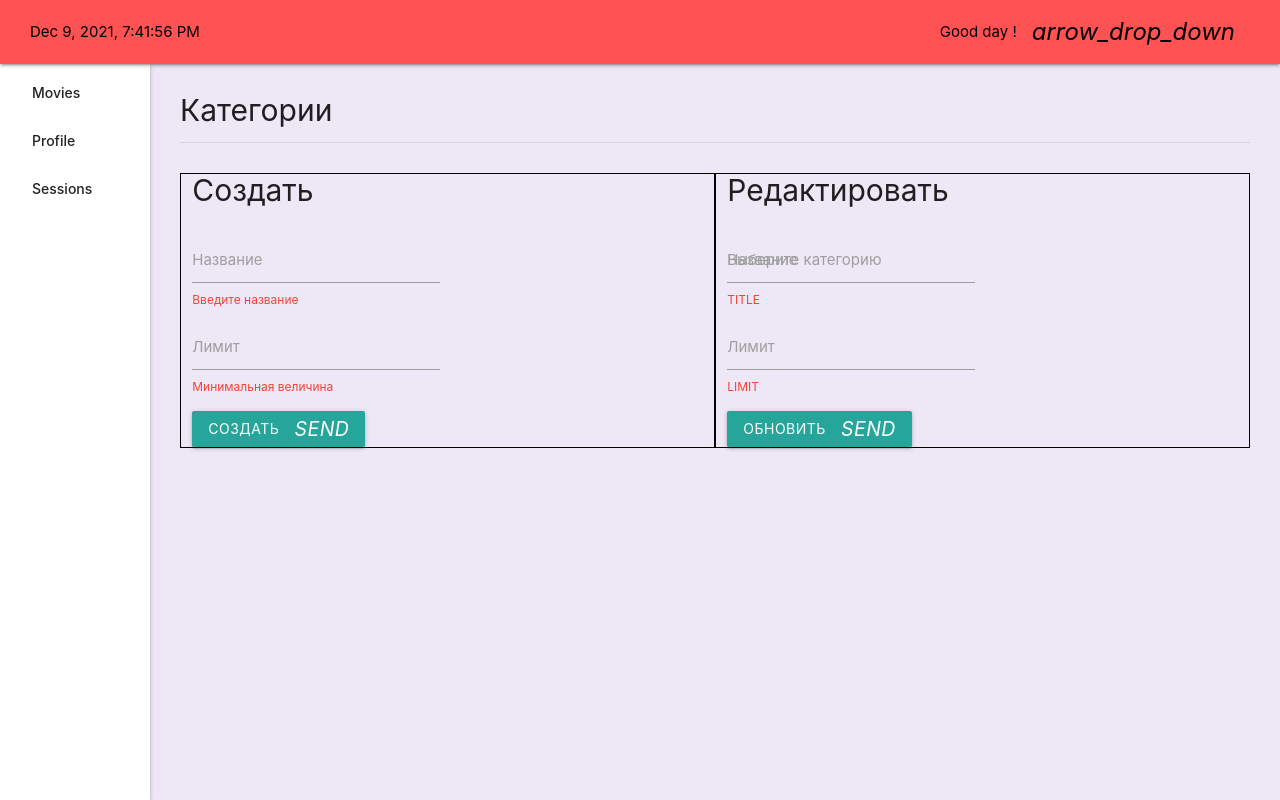
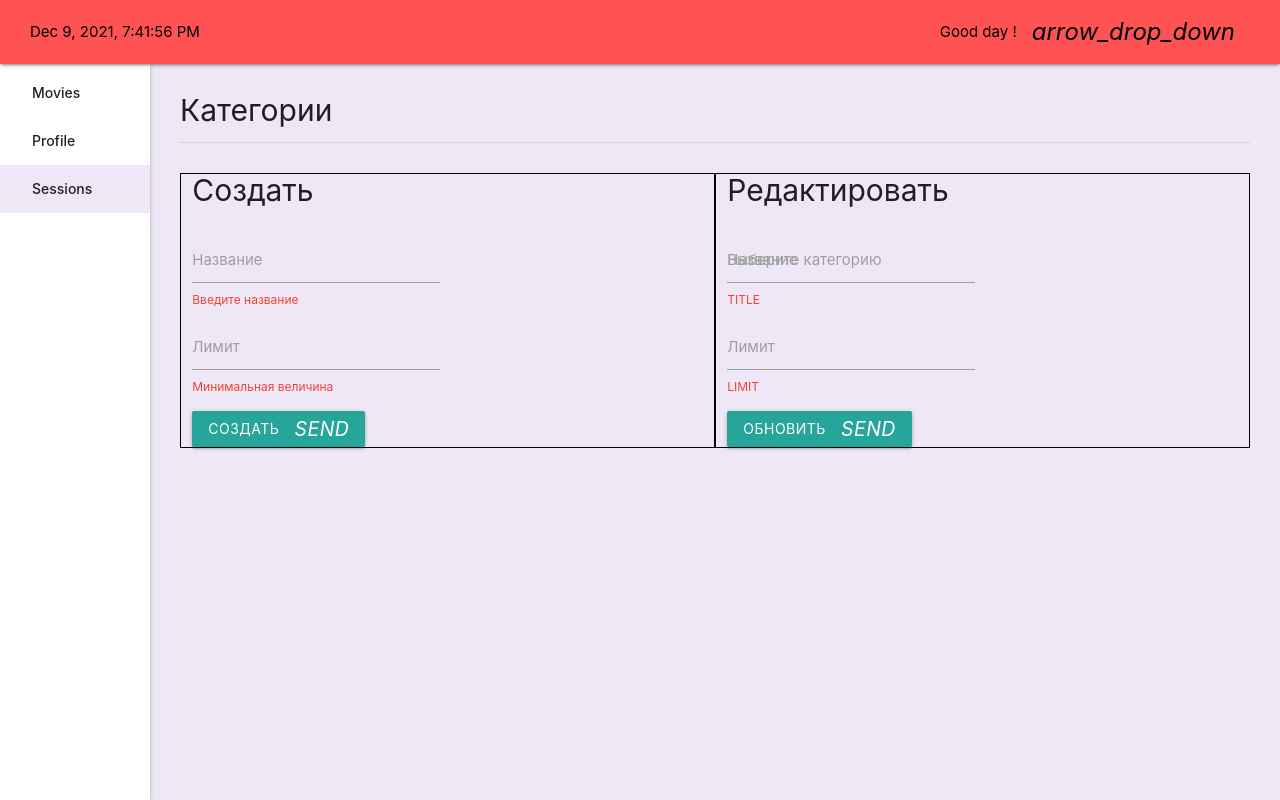
Before and after one commit to 29907ilya/MTProject, a Vue app: page /sessions in a window 1280 px wide. Built offline with nearby package versions, Linux system fonts and the light colour scheme; no server answers; the database is empty; the HTML template or start-up script is replaced by a standard one.

Commit message:
modified router

```diff
--- a/src/assets/index.css
+++ b/src/assets/index.css
@@ -87,10 +87,10 @@
   padding-bottom: 1rem;
   border-bottom: solid 1px rgba(51, 51, 51, 0.12);
 }
-.page-title a {
+/* .page-title a {
   color: #000;
   opacity: 0.8;
-}
+} */
 .page-subtitle h4,
 .page-title h3,
 .page-title h4 {
@@ -115,20 +115,7 @@
   justify-content: center;
   padding-top: 2rem;
 }
-.currency-line {
-  -webkit-align-items: center;
-  -ms-flex-align: center;
-  align-items: center;
-  border-bottom: 2px solid #fff;
-  padding-bottom: 1rem;
-  padding-top: 1.5rem;
-}
-.currency-line span {
-  font-size: 1.5rem;
-}
-.bill-card {
-  height: 310px;
-}
+
 .pointer {
   cursor: pointer;
 }
@@ -166,3 +153,15 @@
   border: #000 solid 1px;
   width: auto;
 }
+
+.movie-container {
+  border: black solid 1px;
+  width: 18%;
+  margin: 10px;
+}
+
+li.router-link-active,
+li.router-link-exact-active {
+  background-color: #eee8f6;
+  cursor: pointer;
+}
--- a/src/components/app/Sidebar.vue
+++ b/src/components/app/Sidebar.vue
@@ -1,26 +1,23 @@
 <template>
-
-  <ul class="sidenav app-sidenav   open" >
-      <router-link to="/">
-      <li>
-        <a href="#" class="waves-effect waves-red pointer">Movies</a>
+  <ul class="sidenav app-sidenav open">
+    <router-link to="/" v-slot="{ isActive, isExactActive }">
+      <li :class="[isActive && 'router-link-active', isExactActive && 'router-link-exact-active']">
+        <a href="#" class="waves-effect waves-red pointer" >Movies</a>
       </li>
-      </router-link>
-      <router-link to="/profile">
-      <li>
+    </router-link>
+    <router-link to="/profile" v-slot="{ isActive, isExactActive }">
+      <li :class="[isActive && 'router-link-active', isExactActive && 'router-link-exact-active']">
         <a href="#" class="waves-effect waves-red pointer">Profile</a>
       </li>
-      </router-link>
-      <router-link to="/sessions">
-      <li>
+    </router-link>
+    <router-link to="/sessions" v-slot="{ isActive, isExactActive }">
+      <li :class="[isActive && 'router-link-active', isExactActive && 'router-link-exact-active']">
         <a href="#" class="waves-effect waves-red pointer">Sessions</a>
       </li>
-      </router-link>
-    </ul>
+    </router-link>
+  </ul>
 </template>
 
 <script>
-export default {
-
-}
+export default {}
 </script>
--- a/src/router/index.js
+++ b/src/router/index.js
@@ -35,6 +35,8 @@ const routes = [
 const router = createRouter({
   history: createWebHistory(process.env.BASE_URL),
   routes
+  // linkActiveClass: 'active',
+  // linkExactActiveClass: 'active'
 })
 
 export default router
--- a/src/store/auth.js
+++ b/src/store/auth.js
@@ -7,7 +7,7 @@ export default {
         const auth = getAuth()
         await signInWithEmailAndPassword(auth, email, password)
       } catch (error) {
-        console.log(error)
+        console.log(error.message)
         throw error
       }
     },
--- a/src/store/reg.js
+++ b/src/store/reg.js
@@ -10,7 +10,7 @@ export default {
         const uid = await dispatch('getUid')
         await set(ref(getDatabase(), `/users/${uid}/info`), { email, password, uid, name })
       } catch (error) {
-        console.log(error)
+        console.log(error.message)
         throw error
       }
     },
--- a/src/views/Home.vue
+++ b/src/views/Home.vue
@@ -83,9 +83,5 @@ export default {
 </script>
 
 <style scoped>
-.movie-container {
-  border: black solid 1px;
-  width: 18%;
-  margin: 10px;
-}
+
 </style>
--- a/src/views/Login.vue
+++ b/src/views/Login.vue
@@ -1,5 +1,5 @@
 <template>
-  <form class="card auth-card" @submit.prevent="handleSubmit">
+  <form class="card auth-card" @submit.prevent="onSubmit">
     <div class="card-content">
       <span class="card-title">Movie Tickets | Login</span>
 
--- a/src/views/Profile.vue
+++ b/src/views/Profile.vue
@@ -1,7 +1,7 @@
 <template>
   <div>
     <div class="page-title">
-      <h3>Профиль</h3>
+      <h3>Profile</h3>
     </div>
 
     <form class="form">
@@ -10,13 +10,12 @@
             id="description"
             type="text"
         >
-        <label for="description">Имя</label>
-        <span
-              class="helper-text invalid">name</span>
+        <label for="description">Name</label>
+        <!-- <span class="helper-text invalid">Name</span> -->
       </div>
 
       <button class="btn waves-effect waves-light" type="submit">
-        Обновить
+        Refresh
         <i class="material-icons right">send</i>
       </button>
     </form>
--- a/src/views/Register.vue
+++ b/src/views/Register.vue
@@ -1,5 +1,5 @@
 <template>
-  <form class="card auth-card" @submit.prevent="handleSubmit">
+  <form class="card auth-card" @submit.prevent="onSubmit">
     <div class="card-content">
       <span class="card-title">Movie Tickets | Registration</span>
 
@@ -139,7 +139,8 @@ export default {
         await this.$store.dispatch('register', userData)
         window.M.toast({ html: 'Registration successfull!' })
         this.$router.push('/')
-      } catch (error) {}
+      } catch (error) {
+      }
     }
   }
 }
```
Also changed, not shown: src/components/app/MovieList.vue (+10 -0 lines).
